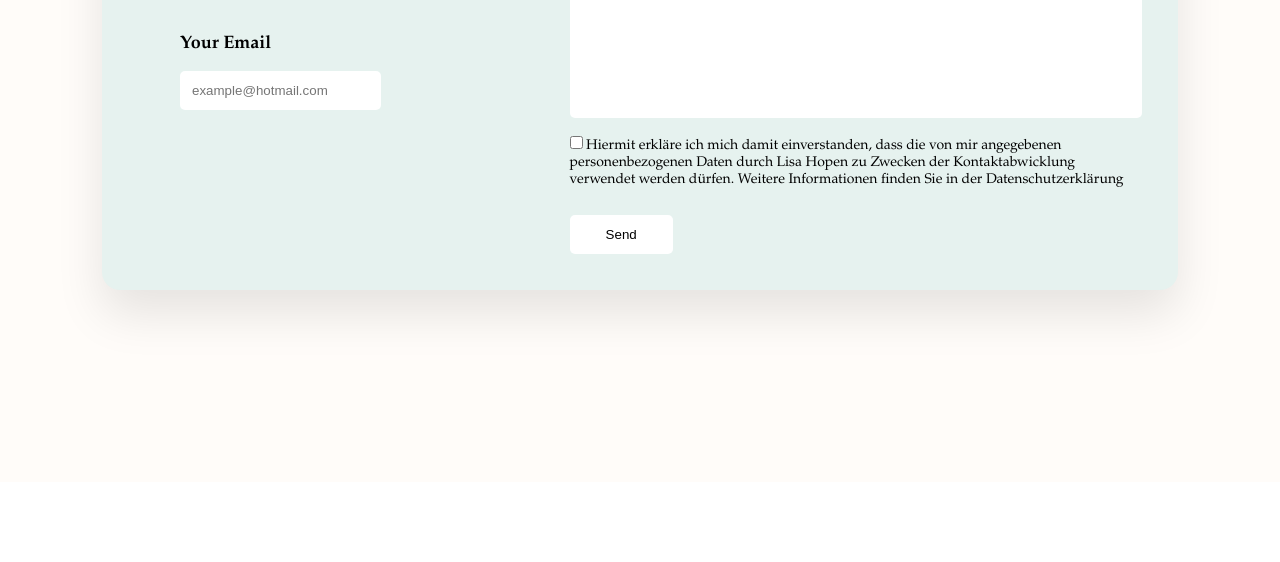
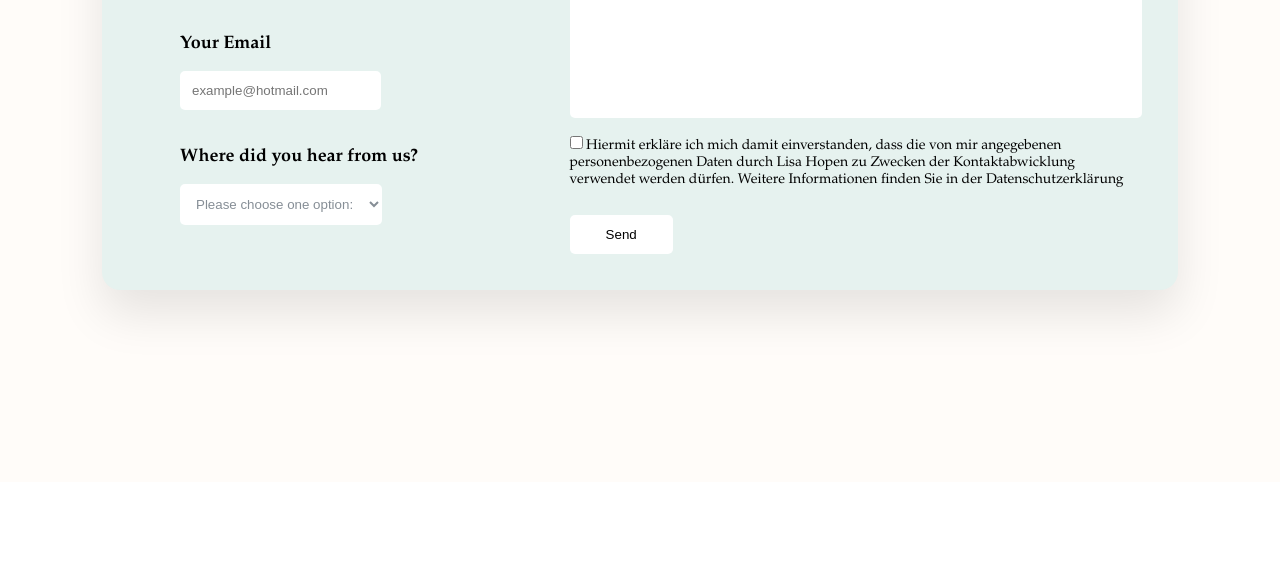
Before and after one commit to Scotti26593/physiopunkt, a plain HTML site: page index.html in a window 1280 px wide. Shown: the part 6102-6664 px from the top of the page. Drawn offline with nearby package versions, Linux system fonts and the light colour scheme.

Commit message:
drop down

```diff
--- a/css/style.css
+++ b/css/style.css
@@ -335,6 +335,18 @@ html {
   padding-top: 3.6rem;
 }
 
+.form-select-element {
+  padding-top: 3.6rem;
+}
+
+.form-select-element select {
+  padding: 1.2rem;
+  border: none;
+  border-radius: 0.5rem;
+  background-color: white;
+  color: #868e96;
+}
+
 #message {
   height: 16rem;
 }
--- a/index.html
+++ b/index.html
@@ -402,6 +402,18 @@ action="https://formspree.io/f/myzggoon"
                   placeholder="example@hotmail.com"
                 />
               </div>
+
+              <div class="form-select-element">
+                <label for="select-where">Where did you hear from us?</label>
+                <select id="select-where" required>
+                  <option value="">Please choose one option:</option>
+                  <option value="friends">Friends and family</option>
+                  <option value="youtube">YouTube video</option>
+                  <option value="podcast">Podcast</option>
+                  <option value="ad">Facebook ad</option>
+                  <option value="others">Others</option>
+                </select>
+              </div>
             </div>
 
             <div class="message-box">
```
